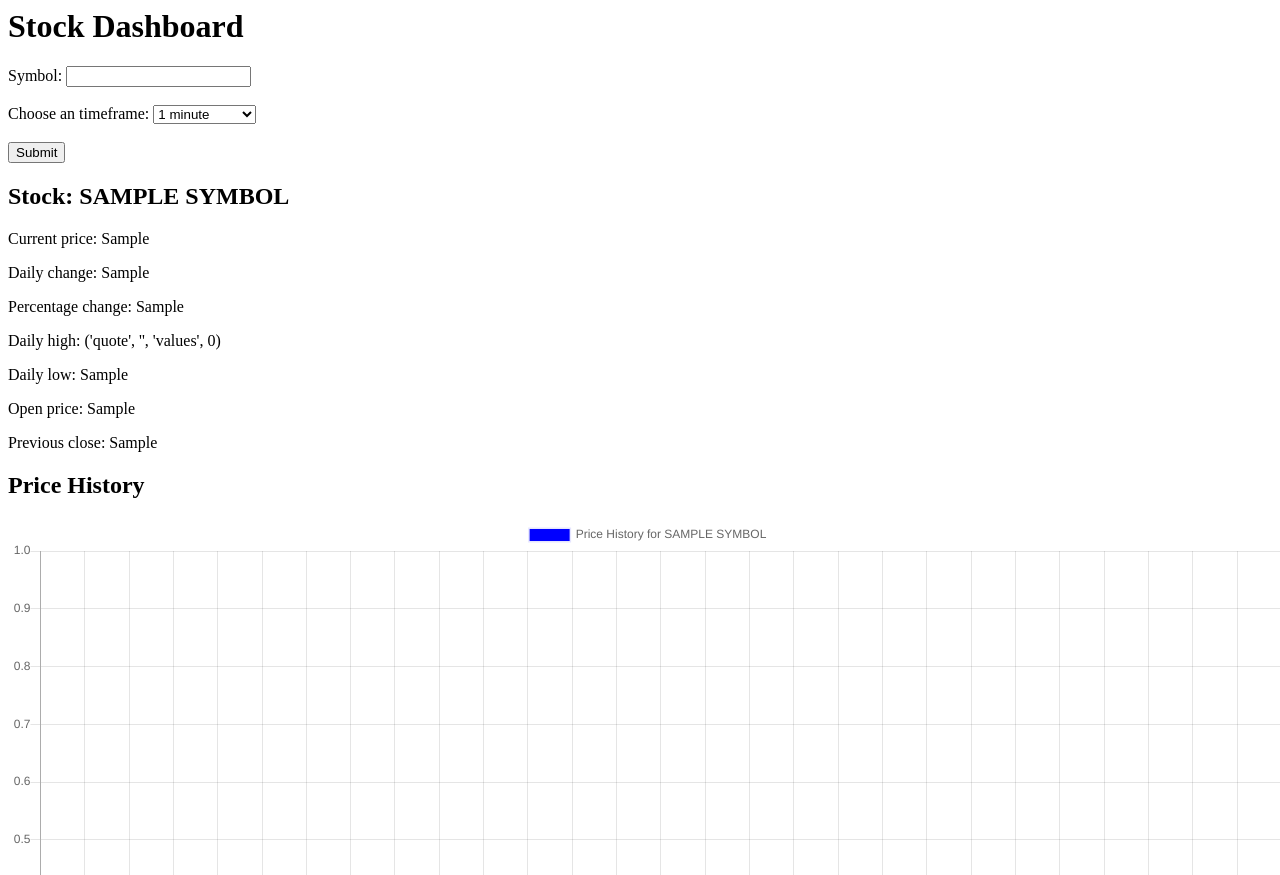
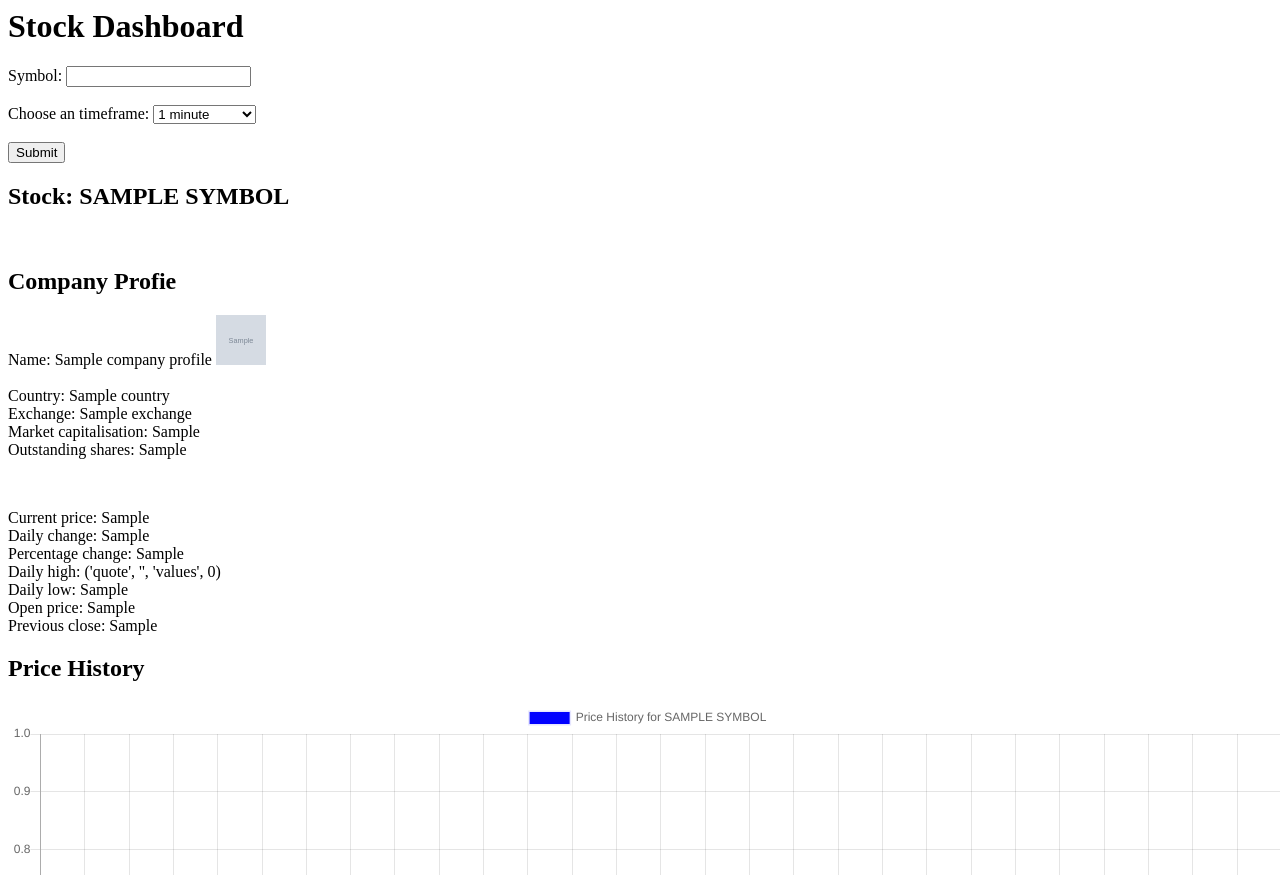
Before and after one commit to stefandobra/03_stock_dashboard, a Flask app: template templates/index.html in a window 1280 px wide. Shown: the top 875 px of the page. Run offline with Flask 3, Linux system fonts and the light colour scheme; the template is opened without the code that fills it: most values are stand-ins (such as "Sample title", 1, 10 or a date in 2020); grey boxes marked "Sample" are stand-in pictures.

Commit message:
Add company profile section to index.html

```diff
--- a/templates/index.html
+++ b/templates/index.html
@@ -34,13 +34,28 @@
 {% if quote %}
 
 <h2>Stock: {{ symbol.upper() }}</h2>
-<p>Current price:      {{ quote.c }}</p>
-<p>Daily change:       {{ quote.d }}</p>
-<p>Percentage change:  {{ quote.dp }}</p>
-<p>Daily high:         {{ quote.h }}</p>
-<p>Daily low:          {{ quote.l }}</p>
-<p>Open price:         {{ quote.o }}</p>
-<p>Previous close:     {{ quote.pc }}</p>
+<br>
+<h2>Company Profie</h2>
+<p>
+    Name: {{ company_profile.name }}
+    <img src={{ company_profile.logo }} alt="Company Logo" width="50" height="50"><br>
+<br>
+    Country: {{ company_profile.country }}<br>
+    Exchange: {{ company_profile.exchange }}<br>
+    Market capitalisation: {{ market_cap }}<br>
+    Outstanding shares: {{ company_profile.shareOutstanding }}
+</p>
+
+<br>
+<p>
+    Current price: {{ quote.c }}<br>
+    Daily change: {{ quote.d }}<br>
+    Percentage change: {{ quote.dp }}<br>
+    Daily high: {{ quote.h }}<br>
+    Daily low: {{ quote.l }}<br>
+    Open price: {{ quote.o }}<br>
+    Previous close: {{ quote.pc }}<br>
+</p>
 
 <h2>Price History</h2>
 <script src="https://cdnjs.cloudflare.com/ajax/libs/Chart.js/2.9.4/Chart.js"></script>
```
